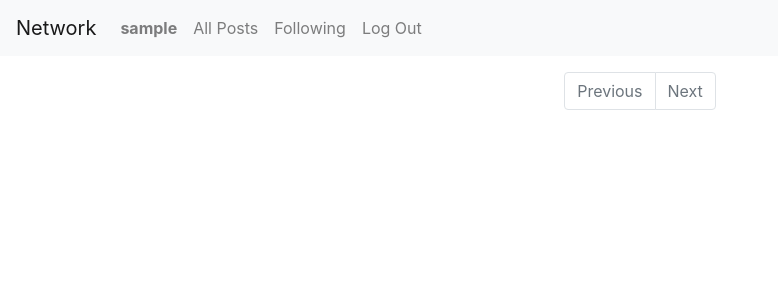
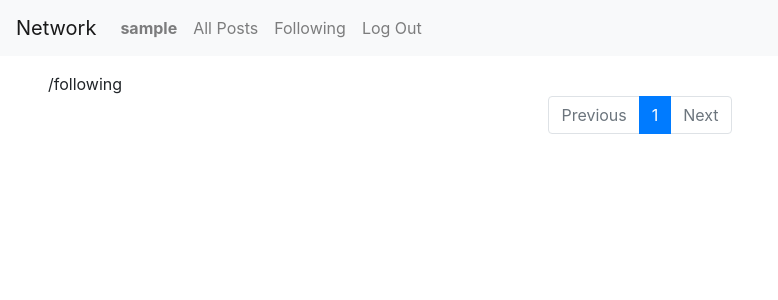
Before and after one commit to fabimass/social-network, a Django app: page /following in a window 1280 px wide. Shown: the top 300 px of the page, without its empty margins (0-778 px from the left). Run offline with Django 3.2, Linux system fonts and the light colour scheme; the visitor is signed in with stand-in values (Sample User, id 1); data comes from the database, SQL or seed files in the repository; some libraries are stand-ins or nearby versions.

Commit message:
adding paginator to user and following pages

```diff
--- a/network/templates/network/posts.html
+++ b/network/templates/network/posts.html
@@ -28,7 +28,7 @@
                 </div>
         </div>
     {% endfor %}
-
+    {{ request.path }}
     <nav aria-label="search posts" class="d-flex justify-content-center align-items-center">
         <ul class="pagination mx-auto">
 
@@ -37,7 +37,7 @@
           {% else %}
             <li class="page-item disabled">
           {% endif %}
-            <a class="page-link" href="{% url 'index' %}?page={{ prev_page }}">Previous</a>
+            <a class="page-link" href="{{ request.path }}?page={{ prev_page }}">Previous</a>
           </li>
 
           {% for page in pages %}
@@ -47,7 +47,7 @@
             {% else %}
                 <li class="page-item">
             {% endif %}
-                <a class="page-link" href="{% url 'index' %}?page={{ page }}">{{ page }}</a>
+                <a class="page-link" href="{{ request.path }}?page={{ page }}">{{ page }}</a>
             </li>
 
           {% endfor %}
@@ -57,7 +57,7 @@
           {% else %}
             <li class="page-item disabled">
           {% endif %}
-            <a class="page-link" href="{% url 'index' %}?page={{ next_page }}">Next</a>
+            <a class="page-link" href="{{ request.path }}?page={{ next_page }}">Next</a>
           </li>
         </ul>
     </nav>
--- a/network/views.py
+++ b/network/views.py
@@ -125,9 +125,18 @@ def likes(request, postid):
 
 def user_page(request, username):
 
+    objects = User.objects.get(username=username).posts_made.all().order_by('-date_posted')
+    pages = Paginator(objects, 2)
+    current_page = int(request.GET.get("page", 1))
+
     return render(request, "network/user.html", {
         "username": username,
-        "posts": addLikesInfo(User.objects.get(username=username).posts_made.all().order_by('-date_posted'), request.user)
+        "posts": addLikesInfo(pages.page(current_page).object_list, request.user),
+        "pages": range(1, pages.num_pages+1),
+        "current_page": current_page,
+        "prev_page": current_page-1,
+        "next_page": current_page+1,
+        "last_page": pages.num_pages
     })
 
 
@@ -156,6 +165,15 @@ def following(request):
     for user_followed in request.user.following.all():
         posts = posts | user_followed.posts_made.all()
 
+    objects = posts.order_by('-date_posted')
+    pages = Paginator(objects, 2)
+    current_page = int(request.GET.get("page", 1))
+
     return render(request, "network/index.html", {
-        "posts": addLikesInfo(posts.order_by('-date_posted'), request.user)
+        "posts": addLikesInfo(pages.page(current_page).object_list, request.user),
+        "pages": range(1, pages.num_pages+1),
+        "current_page": current_page,
+        "prev_page": current_page-1,
+        "next_page": current_page+1,
+        "last_page": pages.num_pages
     })
```
